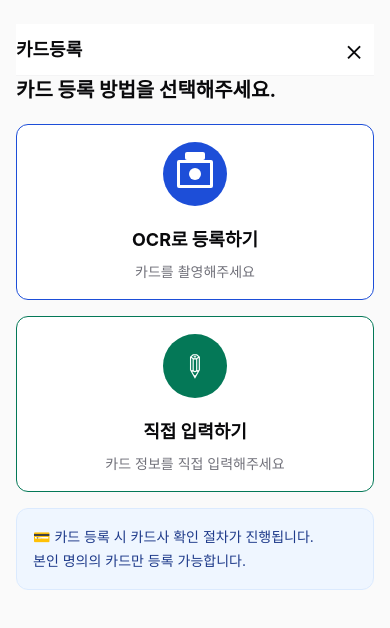
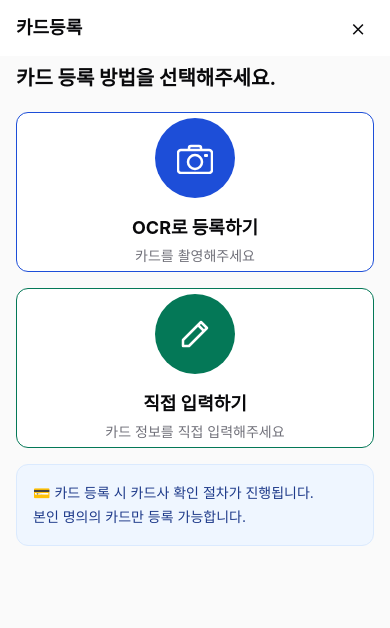
Before and after one commit to ErumPay/mobile-app, a React Native app: screen / in a window 390 px wide. Shown: the top 628 px of the page. Built offline with nearby package versions, Linux system fonts and the light colour scheme.

Commit message:
[KAN-1128] fix: expo 오류 해결

```diff
--- a/babel.config.js
+++ b/babel.config.js
@@ -1,14 +1,11 @@
-module.exports = function babelConfig(api) {
+module.exports = function(api) {
   api.cache(true);
 
   return {
     presets: [
-      [
-        'babel-preset-expo',
-        {
-          jsxImportSource: 'nativewind',
-        },
-      ],
+      ['babel-preset-expo', { jsxImportSource: 'nativewind' }],
+      'nativewind/babel',
     ],
+    plugins: ['react-native-reanimated/plugin'],
   };
 };
--- a/metro.config.js
+++ b/metro.config.js
@@ -3,6 +3,4 @@ const { withNativeWind } = require('nativewind/metro');
 
 const config = getDefaultConfig(__dirname);
 
-module.exports = withNativeWind(config, {
-  input: './global.css',
-});
+module.exports = withNativeWind(config, { input: './global.css' });
--- a/src/features/card/components/CardMobileLayout.tsx
+++ b/src/features/card/components/CardMobileLayout.tsx
@@ -1,11 +1,5 @@
 import type { ReactNode } from 'react';
-import {
-  SafeAreaView,
-  ScrollView,
-  Text,
-  useWindowDimensions,
-  View,
-} from 'react-native';
+import { SafeAreaView, ScrollView, View } from 'react-native';
 
 interface CardMobileLayoutProps {
   children: ReactNode;
@@ -16,23 +10,6 @@ export function CardMobileLayout({
   children,
   isDark = false,
 }: CardMobileLayoutProps) {
-  const { width } = useWindowDimensions();
-
-  if (width >= 768) {
-    return (
-      <SafeAreaView className="flex-1 bg-zinc-50">
-        <View className="flex-1 items-center justify-center px-6">
-          <Text className="text-xl font-bold text-zinc-950">
-            모바일 기기만 지원합니다.
-          </Text>
-          <Text className="mt-3 text-center text-sm text-zinc-500">
-            모바일 환경에서 다시 접속해주세요.
-          </Text>
-        </View>
-      </SafeAreaView>
-    );
-  }
-
   return (
     <SafeAreaView
       className={isDark ? 'flex-1 bg-black' : 'flex-1 bg-zinc-50'}
@@ -42,7 +19,11 @@ export function CardMobileLayout({
         contentContainerClassName="flex-grow"
         keyboardShouldPersistTaps="handled"
       >
-        <View className="w-full min-w-[360px] max-w-[768px] self-center overflow-hidden px-4 pb-10 pt-6">
+        <View
+          className={`flex-1 w-full flex-col items-start self-center overflow-hidden px-4 pb-10 pt-6 ${
+            isDark ? 'bg-black' : 'bg-zinc-50'
+          }`}
+        >
           {children}
         </View>
       </ScrollView>
--- a/src/features/card/screens/CardManualRegisterScreen.tsx
+++ b/src/features/card/screens/CardManualRegisterScreen.tsx
@@ -1,5 +1,7 @@
 import { useState } from 'react';
 import { Pressable, Text, View } from 'react-native';
+import { useWindowDimensions } from 'react-native';
+import Svg, { Circle, Path, Rect } from 'react-native-svg';
 
 import { CardMobileLayout } from '../components/CardMobileLayout';
 import { CardOcrMock } from '../components/CardOcrMock';
@@ -40,15 +42,25 @@ function isValidExpiry(expiry: string): boolean {
 }
 
 function ScreenHeader({ onClose }: { onClose?: () => void }) {
+  const { width } = useWindowDimensions();
+
   return (
-    <View className="h-[52px] w-full flex-row items-center justify-between border-b border-zinc-100 bg-white">
+    <View
+      style={{
+        marginHorizontal: -16,
+        marginTop: -24,
+        paddingHorizontal: 16,
+        width: width,
+      }}
+      className="flex-row items-center justify-between bg-white py-3 mb-2"
+    >
       <Text className="text-lg font-bold text-zinc-950">카드등록</Text>
       <Pressable
         accessibilityRole="button"
-        className="h-10 w-10 items-center justify-center"
+        className="h-8 w-8 items-center justify-center"
         onPress={onClose}
       >
-        <Text className="text-3xl font-light leading-10 text-zinc-950">×</Text>
+        <Text className="text-2xl font-light text-zinc-950">×</Text>
       </Pressable>
     </View>
   );
@@ -68,7 +80,6 @@ export function CardManualRegisterScreen({
       onOcrRegister();
       return;
     }
-
     setMode('ocr');
   };
 
@@ -161,6 +172,39 @@ export function CardManualRegisterScreen({
   );
 }
 
+function CameraIcon() {
+  return (
+    <Svg width={36} height={32} viewBox="0 0 36 32" fill="none">
+      {/* 카메라 본체 */}
+      <Rect x={1} y={8} width={34} height={23} rx={3} stroke="white" strokeWidth={2.5} />
+      {/* 렌즈 원 */}
+      <Circle cx={18} cy={20} r={7} stroke="white" strokeWidth={2.5} />
+      {/* 뷰파인더 돌출부 */}
+      <Path
+        d="M12 8V6a2 2 0 0 1 2-2h8a2 2 0 0 1 2 2v2"
+        stroke="white"
+        strokeWidth={2.5}
+      />
+      {/* 플래시 작은 사각형 */}
+      <Rect x={27} y={12} width={4} height={3} rx={1} fill="white" />
+    </Svg>
+  );
+}
+
+function PencilIcon() {
+  return (
+    <Svg width={32} height={32} viewBox="0 0 32 32" fill="none">
+      <Path
+        d="M22 4l6 6L10 28H4v-6L22 4z"
+        stroke="white"
+        strokeWidth={2.5}
+        strokeLinejoin="round"
+      />
+      <Path d="M19 7l6 6" stroke="white" strokeWidth={2.5} />
+    </Svg>
+  );
+}
+
 function RegisterMethodCard({
   tone,
   title,
@@ -179,40 +223,18 @@ function RegisterMethodCard({
   return (
     <Pressable
       accessibilityRole="button"
-      className={`h-[176px] w-full items-center justify-center rounded-xl border bg-white px-5 ${borderClassName}`}
+      className={`h-[160px] w-full items-center justify-center rounded-xl border bg-white px-5 ${borderClassName}`}
       onPress={onPress}
     >
       <View
-        className={`mb-5 h-16 w-16 items-center justify-center rounded-full ${iconClassName}`}
+        className={`mb-4 h-20 w-20 items-center justify-center rounded-full ${iconClassName}`}
       >
-        {isBlue ? (
-          <CameraMark />
-        ) : (
-          <Text
-            className="text-3xl text-white"
-            style={{ transform: [{ rotate: '45deg' }] }}
-          >
-            ✎
-          </Text>
-        )}
+        {isBlue ? <CameraIcon /> : <PencilIcon />}
       </View>
       <Text className="text-lg font-bold text-zinc-950">{title}</Text>
-      <Text className="mt-2 text-center text-sm text-zinc-500">
-        {description}
-      </Text>
+      <Text className="mt-1 text-center text-sm text-zinc-500">{description}</Text>
     </Pressable>
   );
 }
 
-function CameraMark() {
-  return (
-    <View className="items-center justify-center">
-      <View className="absolute -top-2 h-2 w-5 rounded-sm bg-white" />
-      <View className="h-7 w-9 items-center justify-center rounded-sm border-[3px] border-white">
-        <View className="h-3 w-3 rounded-full bg-white" />
-      </View>
-    </View>
-  );
-}
-
 export default CardManualRegisterScreen;
```
Also changed, not shown: package.json (+15 -8 lines), 1 other file (tests, documents, lock files or other folders).
